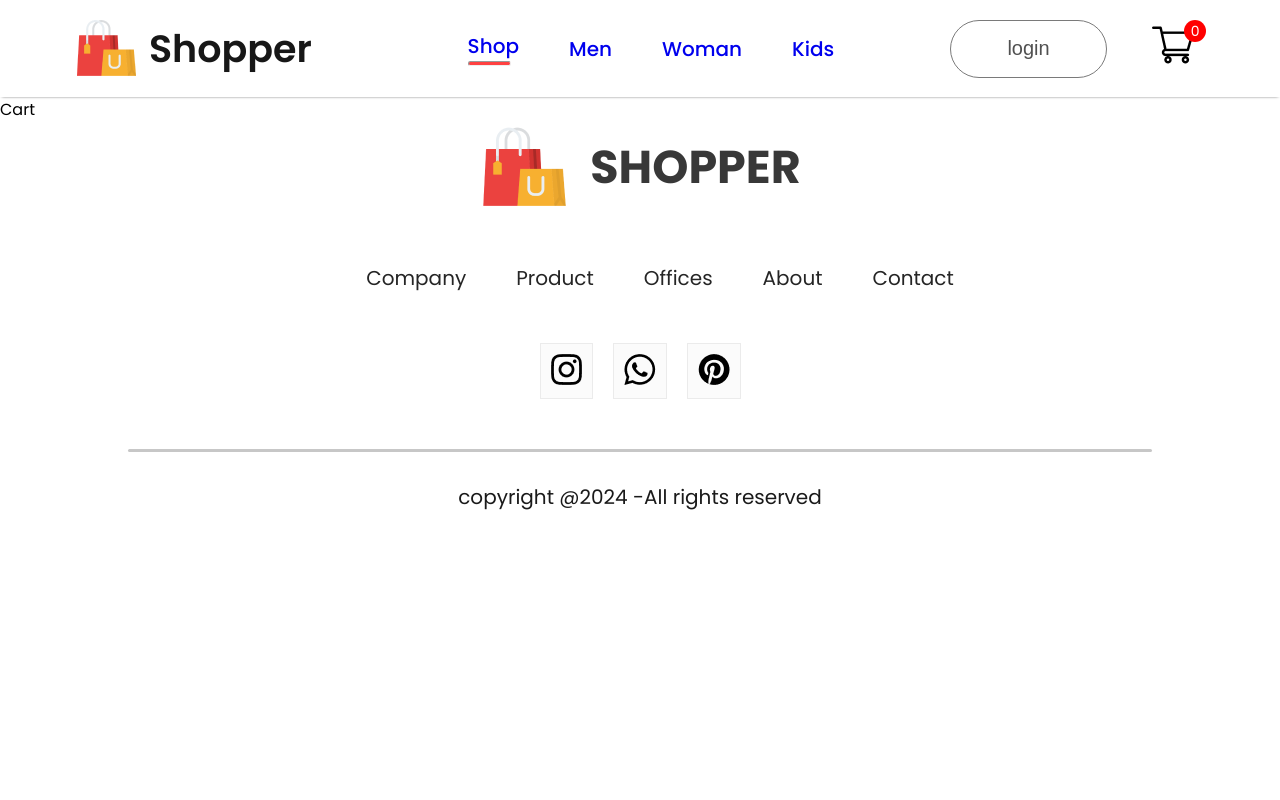
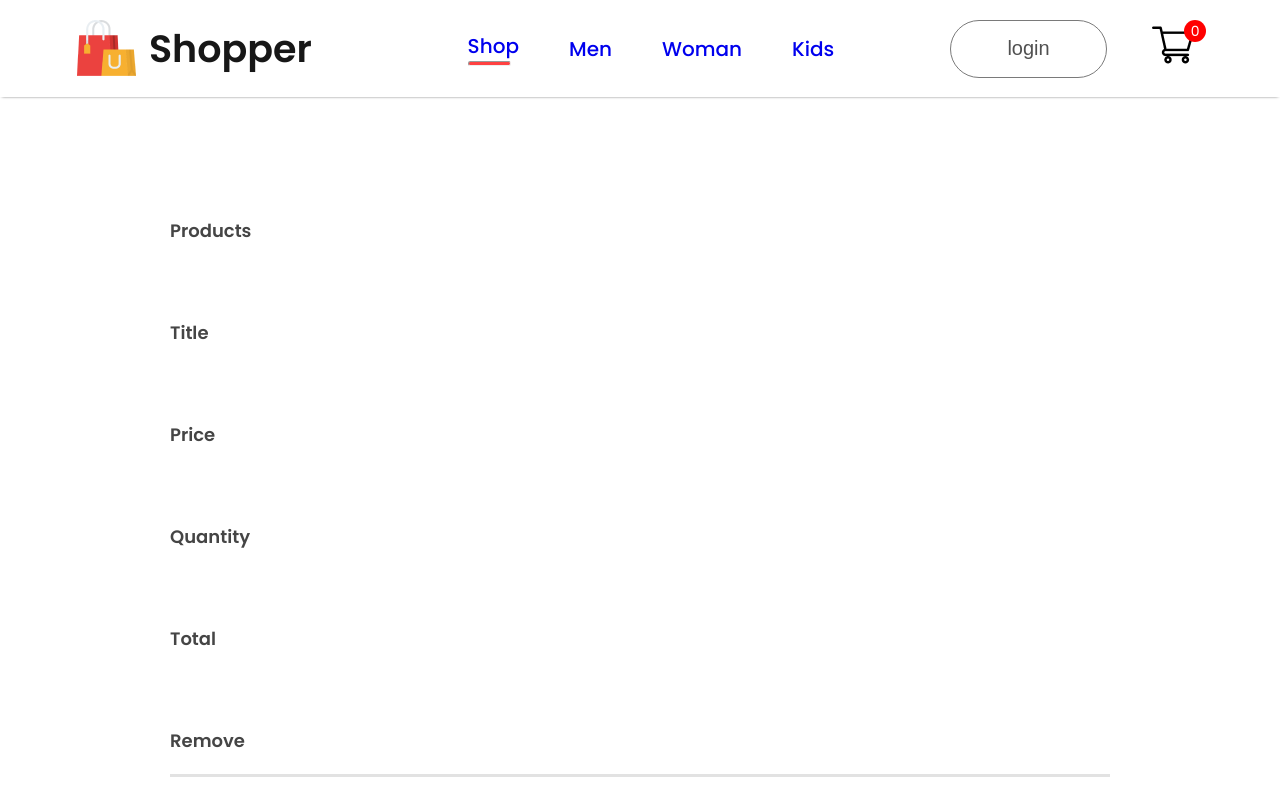
Before and after one commit to mrisham/e-commerce, a React (Create React App) app: page /cart in a window 1280 px wide. Shown: the top 800 px of the page. Built offline with nearby package versions, Linux system fonts and the light colour scheme.

Commit message:
cart updation feature

```diff
--- /dev/null
+++ b/src/components/cartItems/CartItems.jsx
@@ -0,0 +1,46 @@
+import React, { useContext } from "react";
+import { ShopContext } from "../../context/ShopContext";
+import "./cartItems.css";
+import remove_icon from "../assets/cart_cross_icon.png";
+const CartItems = () => {
+  const { all_product, cartItems, addToCart, removeFromCart } =
+    useContext(ShopContext);
+  return (
+    <div className="cartItems">
+      <div className="cartItems-format-main">
+        <p>Products</p>
+        <p>Title</p>
+        <p>Price</p>
+        <p>Quantity</p>
+        <p>Total</p>
+        <p>Remove</p>
+      </div>
+      <hr />
+      {all_product.map((e) => {
+        if (cartItems[e.id] > 0) {
+          return (
+            <div>
+              <div className="cartitems-format">
+                <img src={e.image} alt="" className="carticon-product-icon" />
+                <p>{e.name}</p>
+                <p>${e.new_price}</p>
+                <button className="cartitems-quantity">
+                  {cartItems[e.id]}
+                </button>
+                <p>{e.new_price * cartItems[e.id]}</p>
+                <img
+                  src={remove_icon}
+                  alt=""
+                  onClick={() => removeFromCart(e.id)}
+                />
+              </div>
+              <hr />
+            </div>
+          );
+        }
+      })}
+    </div>
+  );
+};
+
+export default CartItems;
--- /dev/null
+++ b/src/components/cartItems/cartItems.css
@@ -0,0 +1,18 @@
+.cartItems {
+  margin: 100px 170px;
+}
+.cartItems hr {
+  height: 3px;
+  background: #e2e2e2;
+  border: 0;
+}
+.cartItems-format-main {
+  display: grid;
+  grid-template-columns: 0.5fr 2fr 1fr 1 fr 1fr 1fr;
+  align-items: center;
+  gap: 75px;
+  padding: 20px 0px;
+  color: #454545;
+  font-size: 18px;
+  font-weight: 600;
+}
--- a/src/context/ShopContext.jsx
+++ b/src/context/ShopContext.jsx
@@ -11,8 +11,10 @@ const getDefaultCart = () => {
 const ShopContextProvider = (props) => {
   const [cartItems, setcartItems] = useState(getDefaultCart());
   const addToCart = (itemId) => {
-    setcartItems((prev) => ({ ...prev, [itemId]: prev[itemId] + 1 }));
-    console.log(cartItems);
+    setcartItems((prev) => {
+      const updatedCart = { ...prev, [itemId]: prev[itemId] + 1 };
+      return updatedCart;
+    });
   };
   const removeFromCart = (itemId) => {
     setcartItems((prev) => ({ ...prev, [itemId]: prev[itemId] - 1 }));
--- a/src/pages/Cart.jsx
+++ b/src/pages/Cart.jsx
@@ -1,7 +1,12 @@
 import React from "react";
+import CartItems from "../components/cartItems/CartItems";
 
 const Cart = () => {
-  return <div>Cart</div>;
+  return (
+    <div>
+      <CartItems />
+    </div>
+  );
 };
 
 export default Cart;
```
